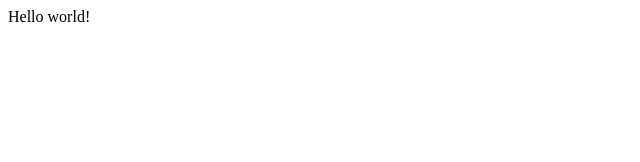
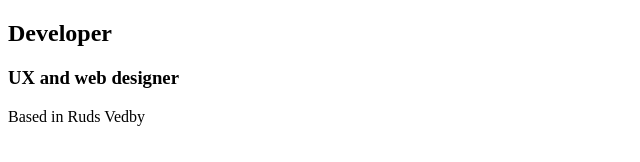
Before and after one commit to Jonas-K-Frank/Gatsby-again, a Gatsby site: page / in a window 1280 px wide. Shown: the whole page, without its empty margins (0-640 px from the left). Built offline with nearby package versions, Linux system fonts and the light colour scheme; Gatsby itself is replaced by a stand-in of ours.

Commit message:
nu med underfolder

```diff
--- a/package.json
+++ b/package.json
@@ -14,6 +14,7 @@
   },
   "dependencies": {
     "gatsby": "^5.14.0",
+    "punycode": "^2.3.1",
     "react": "^18.2.0",
     "react-dom": "^18.2.0"
   },
--- a/src/pages/index.js
+++ b/src/pages/index.js
@@ -1,5 +1,11 @@
 import * as React from "react"
 
 export default function Home() {
-  return <div>Hello world!</div>
+  return <section>
+    <div>
+      <h2>Developer</h2>
+      <h3>UX and web designer</h3>
+      <p>Based in Ruds Vedby</p>
+    </div>
+  </section>
 }
```
Also changed, not shown: src/pages/about.js (added, +12 -0 lines), src/pages/projects/index.js (added, +7 -0 lines), src/pages/projects/test.js (added, +7 -0 lines), 1 other file.
